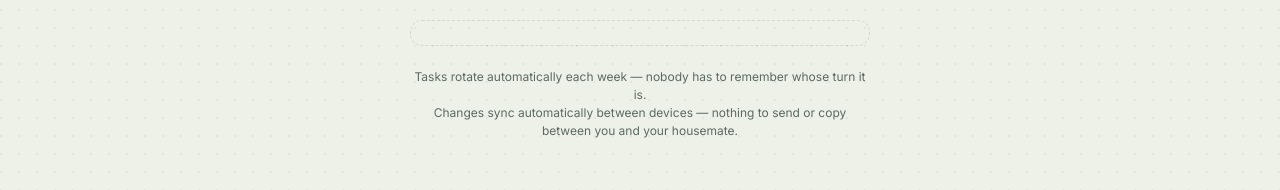
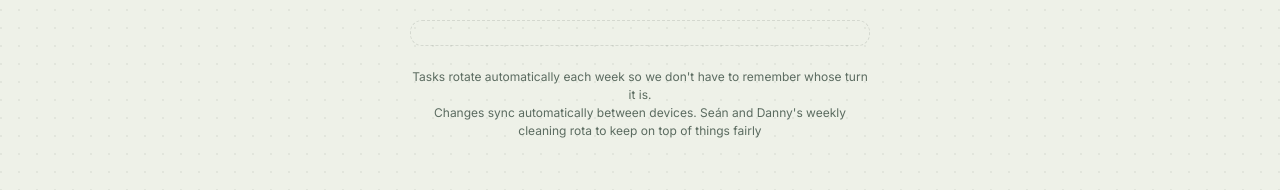
Before and after one commit to seanoceallaigh/cleaning-rota, a plain HTML site: page index.html in a window 1280 px wide. Shown: the part 351-541 px from the top of the page. Drawn offline with Linux system fonts and the light colour scheme; no server answers.

Commit message:
Update footer note text in index.html
Rephrase footer note for clarity and conciseness.

```diff
--- a/index.html
+++ b/index.html
@@ -443,8 +443,10 @@
   <div class="preview" id="preview"></div>
 
   <div class="footer-note">
-    Tasks rotate automatically each week — nobody has to remember whose turn it is.<br>
-    Changes sync automatically between devices — nothing to send or copy between you and your housemate.
+    Tasks rotate automatically each week so we don't have to remember whose turn it is.<br>
+    Changes sync automatically between devices.
+
+    Seán and Danny's weekly cleaning rota to keep on top of things fairly
   </div>
 
 </div>
```
